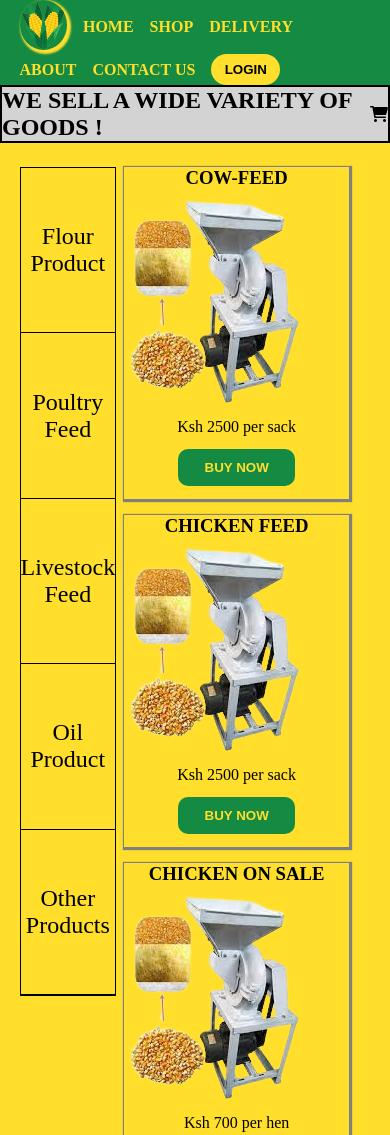
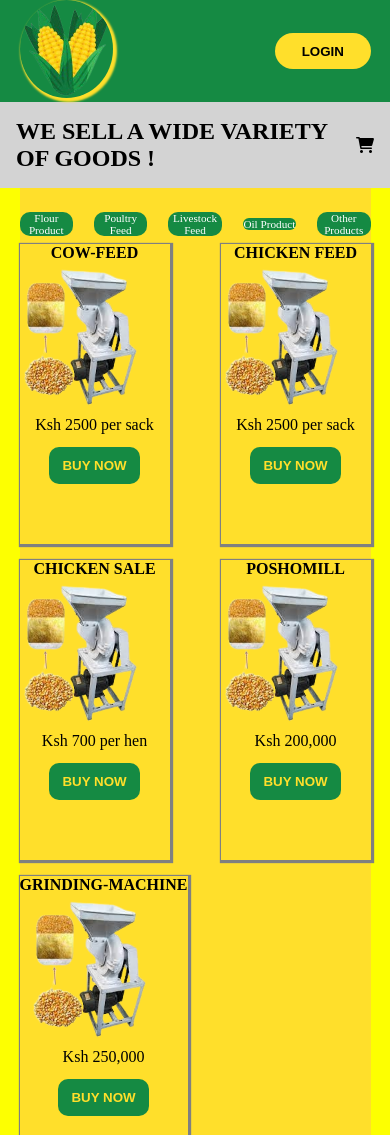
Before and after one commit to Edwin574/Maize_milling_company, a plain HTML site: page templates/shop.html in a window 390 px wide. Shown: the top 1135 px of the page. Drawn offline with Linux system fonts and the light colour scheme; a web font is replaced by a local one.

Commit message:
implemented humburger menu

```diff
--- a/css/overalstyles/_base.scss
+++ b/css/overalstyles/_base.scss
@@ -18,6 +18,3 @@ a{
 
     color: $yellow;
 }
-
-    color:$yellow;
-}
--- a/css/pages/_shop.scss
+++ b/css/pages/_shop.scss
@@ -1,61 +1,136 @@
-
 @use "../overalstyles/inheritance";
 @use "../overalstyles/mixins";
 @use "../overalstyles/variables" as *;
 
-.sub-nav{
+.sub-nav {
     border: 2px solid black;
-    @include mixins.flex-box(space-around,center,row,nowrap);
+    @include mixins.flex-box(space-around, center, row, nowrap);
     background-color: lightgrey;
 }
-.shop-main__yellow{
-    background-color: $yellow;
+
+.shop-main__yellow {
+    background-color: rgb(253, 255, 1);
 }
-.shop-container{
-    @include mixins.flex-box(center,flex-start,row,nowrap);
-    gap:.5em;
+
+.shop-container {
+    @include mixins.flex-box(center, flex-start, row, nowrap);
+    gap: .5em;
     background-color: $yellow;
     padding: 1.5em 0em;
-    .shop-menu{
+
+    .shop-menu {
         text-align: center;
-        border:1px solid black;
-        @include mixins.flex-box(flex-end,flex-end, column,nowrap);
-        flex:.5;
+        border: 1px solid black;
+        @include mixins.flex-box(flex-end, flex-end, column, nowrap);
+        flex: .5;
+
         // width: fit-content;
-        div{
+        div {
             font-size: 1.5rem;
             width: 100%;
-            padding:2.3em 0em;
+            padding: 2.3em 0em;
             border-bottom: 1px solid black;
-            &:hover{
-                background-color:$green;
+
+            &:hover {
+                background-color: $green;
                 color: $yellow;
             }
         }
     }
-    .shop-container-items{
-        flex:2;
 
-        @include mixins.flex-box(space-between, center,row,wrap);
-        gap:1em;
-        .shop-advert{
+    .shop-container-items {
+        flex: 2;
+
+        @include mixins.flex-box(space-between, center, row, wrap);
+        gap: 1em;
+
+        .shop-advert {
             box-shadow: 1px 1px 1px 2px grey;
             text-align: center;
+
             // margin-top:1.5em;
-            button{
+            button {
                 @extend %button;
                 background-color: $green;
-                color:$yellow;
-                margin:1em 0em;
-                &:hover{
+                color: $yellow;
+                margin: 1em 0em;
+
+                &:hover {
                     background-color: white;
-                    color:$green;
+                    color: $green;
                 }
 
             }
-            h3{
+
+            h3 {
                 text-transform: uppercase;
             }
         }
     }
 }
+
+
+
+@media screen and (max-width:415px) {
+    .sub-nav {
+        border: none;
+        @include mixins.flex-box(space-around, center, row, nowrap);
+        padding: 1em;
+        font-size: 1rem;
+    }
+
+    .shop-container {
+        @include mixins.flex-box(center,flex-start,column, wrap);
+        gap: .5em;
+        background-color: $yellow;
+        // padding: 1.5em 0em;
+
+        .shop-menu {
+            padding: 0em;
+            // text-align: center;
+            border:none;
+            @include mixins.flex-box(center, center,row, nowrap);
+            gap:1.3em;
+
+            // width: fit-content;
+            div {
+                color: white;
+                border-radius: 10px;
+                font-size: .7rem;
+                border: none;
+                padding: 0;
+                background-color: $green;
+            }
+        }
+
+        .shop-container-items {
+            // flex: 2;
+
+            @include mixins.flex-box(space-between, center, row, wrap);
+            gap: 1em;
+
+
+            .shop-advert {
+                height: 300px;
+                box-shadow: 1px 1px 1px 2px grey;
+                text-align: center;
+                img{
+                    width: 150px;
+                }
+                button {
+                    cursor: pointer;
+                    padding:.8em 1em;
+                    background-color: $green;
+                    color: $yellow;
+                    margin: 1em 0em;
+
+                }
+
+                h3 {
+                    text-transform: uppercase;
+                    font-size: 1rem;
+                }
+            }
+        }
+    }
+}
--- a/css/sections/_footer.scss
+++ b/css/sections/_footer.scss
@@ -3,6 +3,7 @@
 @use "../overalstyles/variables" as *;
 
 .logo {
+    padding: 0em;
     img {
         @extend %company-logo;
     }
--- a/css/sections/_hero.scss
+++ b/css/sections/_hero.scss
@@ -35,7 +35,7 @@
     }
   }
 }
-@media screen and (max-width: 415px) {
+@media screen and (max-width: 600px) {
   .hero-section {
     // height: 50vh;
     width: 100%;
--- a/css/sections/_mainSectionone.scss
+++ b/css/sections/_mainSectionone.scss
@@ -44,7 +44,7 @@
 
     }
 }
-@media screen and(max-width:415px){
+@media screen and(max-width:600px){
     .section-one{
         @include mixins.flex-box(space-around,center,row,wrap);
         gap:2em;
--- a/css/sections/_mainSectiontwo.scss
+++ b/css/sections/_mainSectiontwo.scss
@@ -41,7 +41,7 @@
 
 
 
-@media screen and (max-width: 415px) {
+@media screen and (max-width: 600px) {
     .section-two-left {
         width: 100%;
     }
--- a/css/sections/_nav.scss
+++ b/css/sections/_nav.scss
@@ -6,7 +6,7 @@
   color: $yellow;
   background-color: $green;
   .navbar-flex {
-    @include mixins.flex-box(space-between, center, row, wrap);
+    @include mixins.flex-box(space-between, center, row, nowrap);
     font-weight: bolder;
   }
   button {
@@ -33,6 +33,9 @@
   gap: 1em;
   li:hover {
     color: $white;
+    &:last-child{
+      display: none;
+    }
   }
 }
 .navigation-bar-left {
@@ -41,50 +44,23 @@
   }
 }
 
-
-@media screen and (max-width:415px) {
-  .navigation-bar {
-    color: $yellow;
-    background-color: $green;
-    font-size: 1rem;
-    .navbar-flex {
-      @include mixins.flex-box(space-between, center, row, wrap);
-      font-weight: bolder;
-    }
-    button {
-      cursor: pointer;
-      padding:.6em 1em;
-      border-radius: 20px;
-      border: none;
-      background-color: $yellow;
-      &:hover {
-        background-color: rgb(255, 255, 0.7);
+@media screen and (max-width: 600px) {
+  .navigation-bar-left {
+    ul {
+      li{
+        &:not(:first-child){
+          display: none;
+        }
       }
     }
-    a {
-      color: $yellow;
-      text-decoration: none;
+  }
+  .navigation-bar-right {
+    ul {
+      li{
+        &:not(:last-child){
+          display: none;
+        }
+      }
     }
   }
-
-  .navigation-bar ul {
-    list-style-type: none;
-    @include mixins.flex-box(space-between, center, row, nowrap);
-  }
-  .navigation-bar-left {
-    text-align: center;
-    // padding: 5%;
-    @include mixins.flex-box(center, center, row, nowrap);
-    .navbar-left-logo {
-    width: 100%;
-    height: 50px;
-    border-radius: 50%;
-    background-color: transparent;
-    box-shadow: 2px 2px 2px 2px $yellow;
-    }
-  }
-  .navigation-bar-right{
-    padding: 0em;
-    @include mixins.flex-box(center, center, row, nowrap);
-  }
 }
--- a/templates/shop.html
+++ b/templates/shop.html
@@ -83,7 +83,7 @@
             </div>
 
             <div class="shop-advert">
-              <h3>chicken on sale</h3>
+              <h3>chicken sale</h3>
               <img src="../images/high-speed-corn-grindes.png" alt="chicken">
               <p>Ksh 700 per hen</p>
               <button>BUY NOW</button>
```
Also changed, not shown: index.html (+5 -8 lines), css/styles.css, 1 other file.
